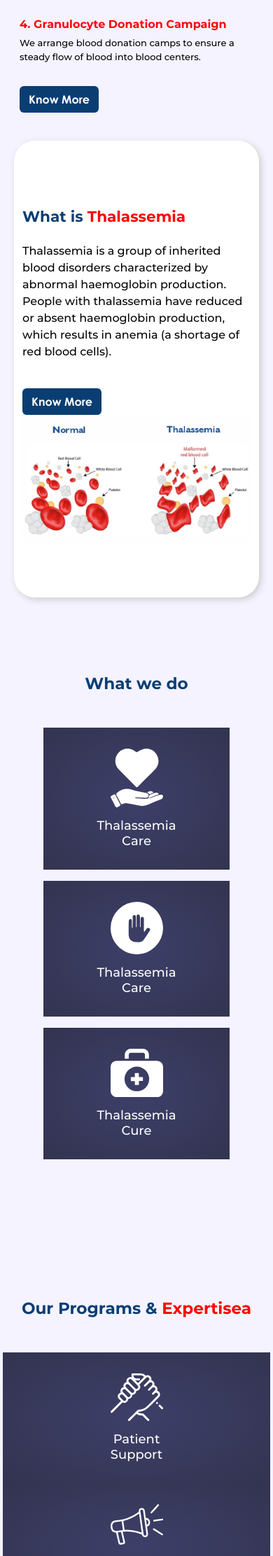
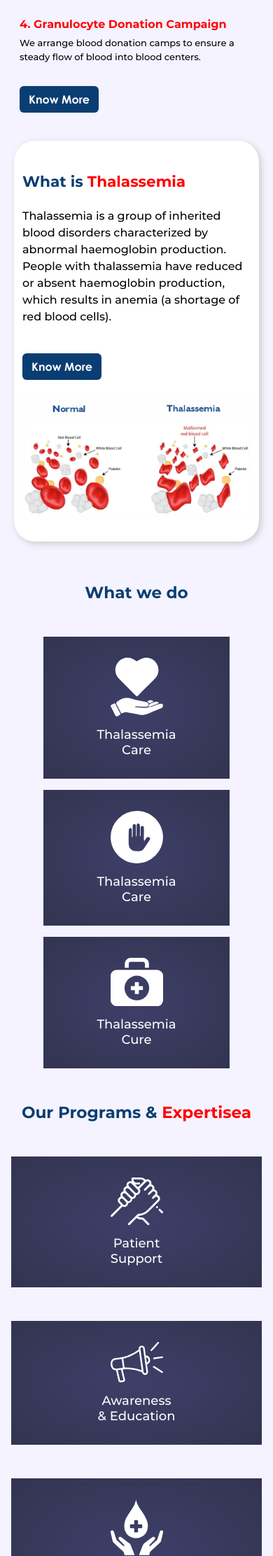
Before and after one commit to shameelsalih/life_blood_council, a PHP site: page / in a window 390 px wide. Shown: the part 3050-5274 px from the top of the page at 70% size. Run offline with PHP 8.4, Linux system fonts and the light colour scheme.

Commit message:
Responsive Fixes

```diff
--- a/css/main-style.css
+++ b/css/main-style.css
@@ -508,6 +508,42 @@ footer ul {
     #what-is-thalassemia {
         padding: 10px 20px;
     }
+
+    #what-is-thalassemia > .card {
+        padding: 30px 0;
+    }
+
+    #what-is-thalassemia > .card img{
+        margin-top: 20px;
+    }
+
+    #what-we-do {
+        padding: 50px 0;
+    }
+
+    #our-programs {
+        padding-top: 0;
+        padding-bottom: 0;
+    }
+
+    footer {
+        padding: 20px 20px 0;
+    }
+
+    .footer-col-1 {
+        padding-right: 0;
+        padding-left: 0;
+    }
+
+    .footer-col-1 .heading {
+        font-size: 20px;
+    }
+
+    .footer-col-1 .content {
+        margin-top: 5px;
+        margin-bottom: 10px;
+        font-size: 12px;
+    }
 }
 
 @media only screen and (min-width: 426px) and (max-width: 767px) {
--- a/index.html
+++ b/index.html
@@ -428,7 +428,7 @@
               </h3>
             </div>
 
-            <div class="col-md-3 px-1">
+            <div class="col-md-3 px-3 px-md-1">
               <div class="color-card hover-tranlate">
                 <div class="icon">
                   <svg xmlns="http://www.w3.org/2000/svg" viewBox="0 0 74.75 67.85">
@@ -447,7 +447,7 @@
               </div>
             </div>
 
-            <div class="col-md-3 px-1">
+            <div class="col-md-3 px-3 px-md-1 mt-5 mt-md-0">
               <div class="color-card hover-tranlate">
                 <div class="icon">
                   <svg xmlns="http://www.w3.org/2000/svg" viewBox="0 0 85.22 65.56">
@@ -468,7 +468,7 @@
               </div>
             </div>
 
-            <div class="col-md-3 px-1">
+            <div class="col-md-3 px-3 px-md-1 mt-5 mt-md-0">
               <div class="color-card hover-tranlate">
                 <div class="icon">
                   <svg xmlns="http://www.w3.org/2000/svg" viewBox="0 0 74.65 79.42">
@@ -487,7 +487,7 @@
               </div>
             </div>
 
-            <div class="col-md-3 px-1">
+            <div class="col-md-3 px-3 px-md-1 mt-5 mt-md-0">
               <div class="color-card hover-tranlate">
                 <div class="icon">
                   <svg xmlns="http://www.w3.org/2000/svg" viewBox="0 0 54.01 64.54">
@@ -515,7 +515,7 @@
           <img src="images/solutions.png" alt="Solutions on Blood Disorders" class="w-100" />
         </div>
         <div class="col-md-8">
-          <div class="main-content px-5 me-5 pt-5">
+          <div class="main-content px-1 px-lg-5 me-lg-5 pt-md-5 me-md-2">
             <h3 class="primary-color my-5">
               Solutions we Provide<br />
               <span class="secondary-color">for this Blood disorder?</span>
@@ -547,7 +547,7 @@
                 </div>
               </div>
 
-              <div class="col-md-4">
+              <div class="col-md-4 mt-5 mt-md-0">
                 <div class="icon-card">
                   <div class="icon">
                     <svg xmlns="http://www.w3.org/2000/svg" viewBox="0 0 67.8 91.15">
@@ -571,7 +571,7 @@
                 </div>
               </div>
 
-              <div class="col-md-4">
+              <div class="col-md-4 mt-5 mt-md-0">
                 <div class="icon-card">
                   <div class="icon" style="width: 120px;">
                     <svg xmlns="http://www.w3.org/2000/svg" viewBox="0 0 120.01 81.76">
@@ -645,7 +645,7 @@
           <div class="row">
             <div class="col-md-6 footer-col-2">
               <div class="row">
-                <div class="col-6 ps-0">
+                <div class="col-sm-6 ps-0 ps-2">
                   <ul>
                     <li>
                       <a href="javascript:void()">
@@ -669,7 +669,7 @@
                     </li>
                   </ul>
                 </div>
-                <div class="col-6 px-0">
+                <div class="col-sm-6 ps-2 px-sm-0">
                   <ul>
                     <li>
                       <a href="javascript:void()">
```
Also changed, not shown: other parts of css/main-style.css (+48 -0 lines).
